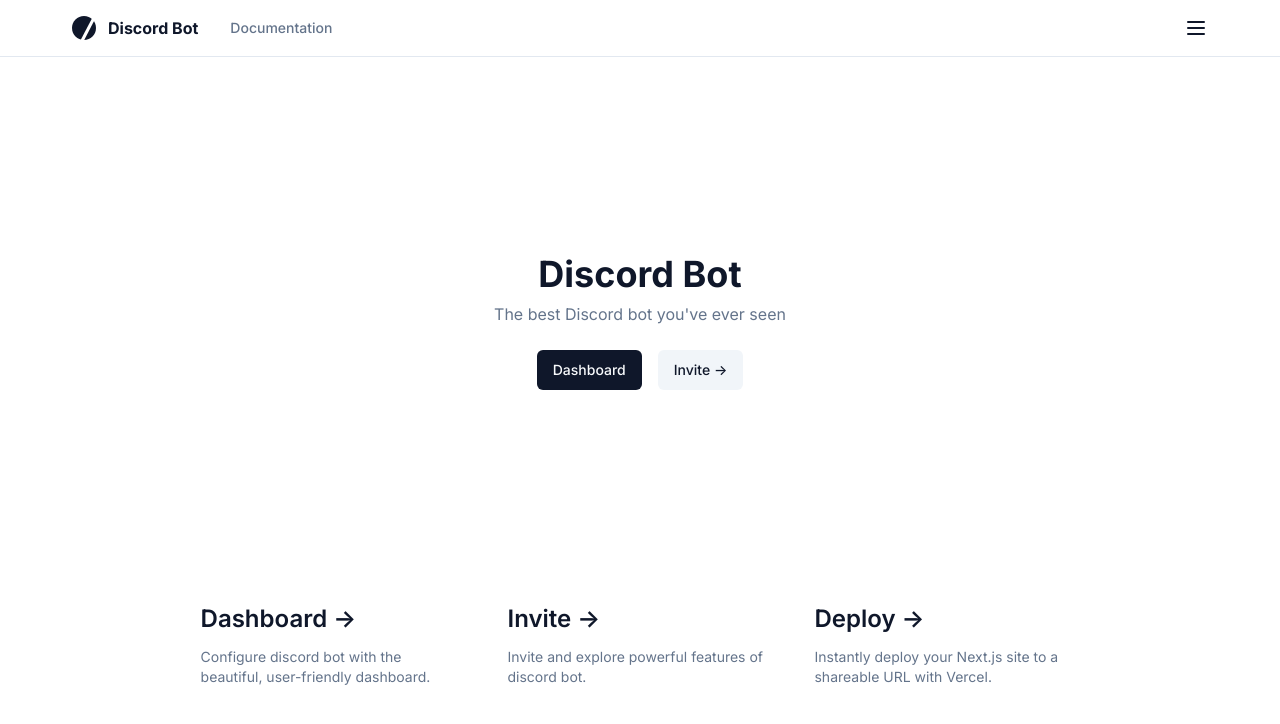
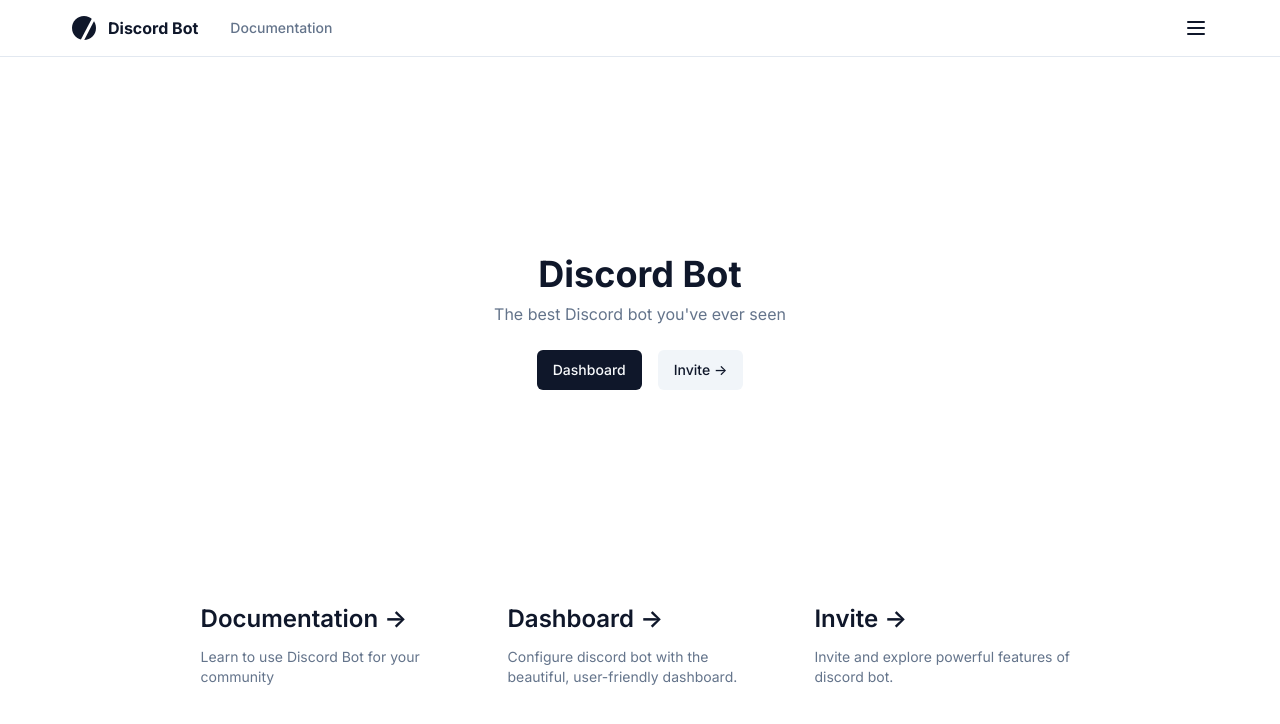
Before and after one commit to fuma-nama/discord-bot-template, a Next.js app in the folder apps/web/: page / in a window 1280 px wide. Shown: the top 724 px of the page. Built offline with nearby package versions, Linux system fonts and the light colour scheme; no server answers.

Commit message:
Add documentation card to home page

```diff
--- a/apps/web/app/(info)/page.tsx
+++ b/apps/web/app/(info)/page.tsx
@@ -37,6 +37,23 @@ export default async function Home() {
 
             <div className="mt-auto grid text-center lg:grid-cols-3 lg:text-left">
                 <Link
+                    href="/docs"
+                    className="group rounded-lg border border-transparent px-5 py-4 transition-colors hover:border-gray-300 hover:bg-gray-100 hover:dark:border-neutral-700 hover:dark:bg-neutral-800/30"
+                >
+                    <h2 className={`mb-3 text-2xl font-semibold`}>
+                        Documentation{" "}
+                        <span className="inline-block transition-transform group-hover:translate-x-1 motion-reduce:transform-none">
+                            -&gt;
+                        </span>
+                    </h2>
+                    <p
+                        className={`m-0 max-w-[30ch] text-sm text-muted-foreground`}
+                    >
+                        Learn to use Discord Bot for your community
+                    </p>
+                </Link>
+
+                <Link
                     href="/dashboard"
                     className="group rounded-lg border border-transparent px-5 py-4 transition-colors hover:border-gray-300 hover:bg-gray-100 hover:dark:border-neutral-700 hover:dark:bg-neutral-800/30"
                 >
@@ -72,26 +89,6 @@ export default async function Home() {
                         Invite and explore powerful features of discord bot.
                     </p>
                 </a>
-
-                <a
-                    href="https://vercel.com/new?utm_source=create-next-app&utm_medium=appdir-template&utm_campaign=create-next-app"
-                    className="group rounded-lg border border-transparent px-5 py-4 transition-colors hover:border-gray-300 hover:bg-gray-100 hover:dark:border-neutral-700 hover:dark:bg-neutral-800/30"
-                    target="_blank"
-                    rel="noopener noreferrer"
-                >
-                    <h2 className={`mb-3 text-2xl font-semibold`}>
-                        Deploy{" "}
-                        <span className="inline-block transition-transform group-hover:translate-x-1 motion-reduce:transform-none">
-                            -&gt;
-                        </span>
-                    </h2>
-                    <p
-                        className={`m-0 max-w-[30ch] text-sm text-muted-foreground`}
-                    >
-                        Instantly deploy your Next.js site to a shareable URL
-                        with Vercel.
-                    </p>
-                </a>
             </div>
         </main>
     );
```
